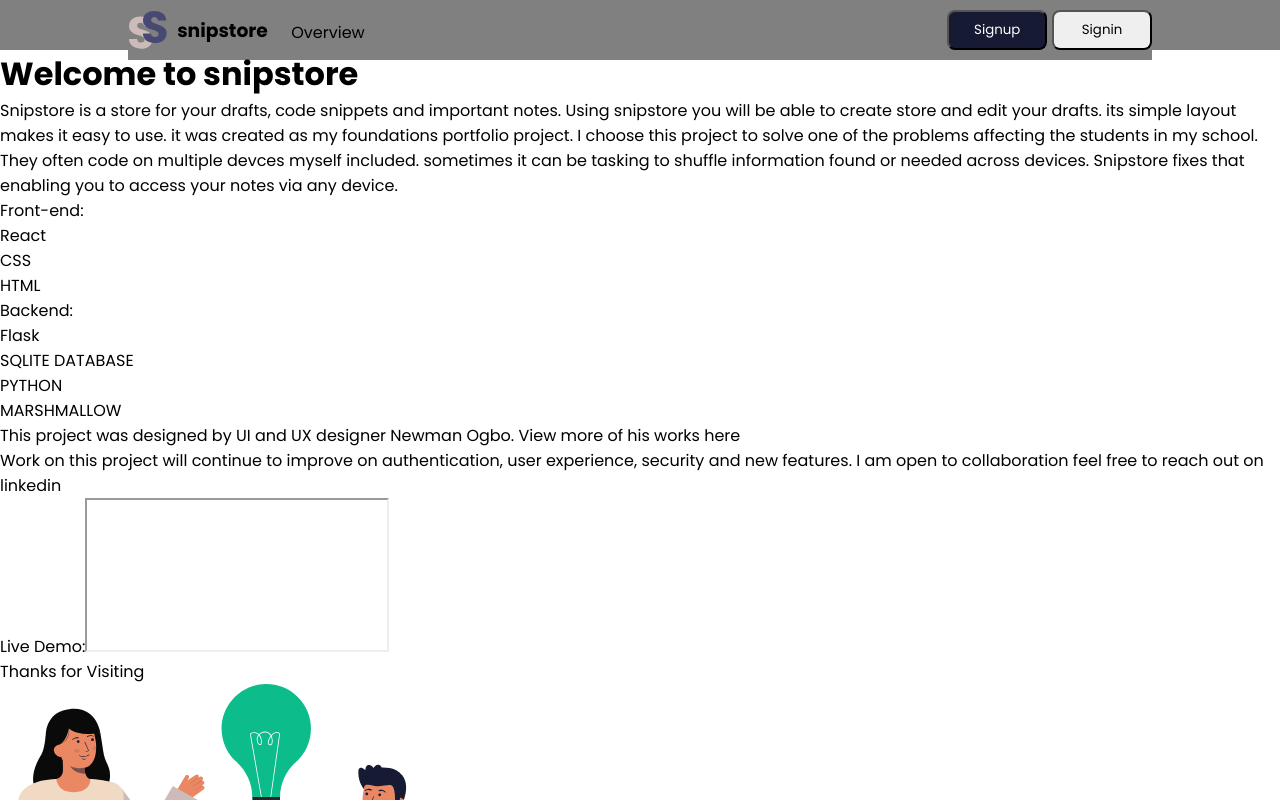
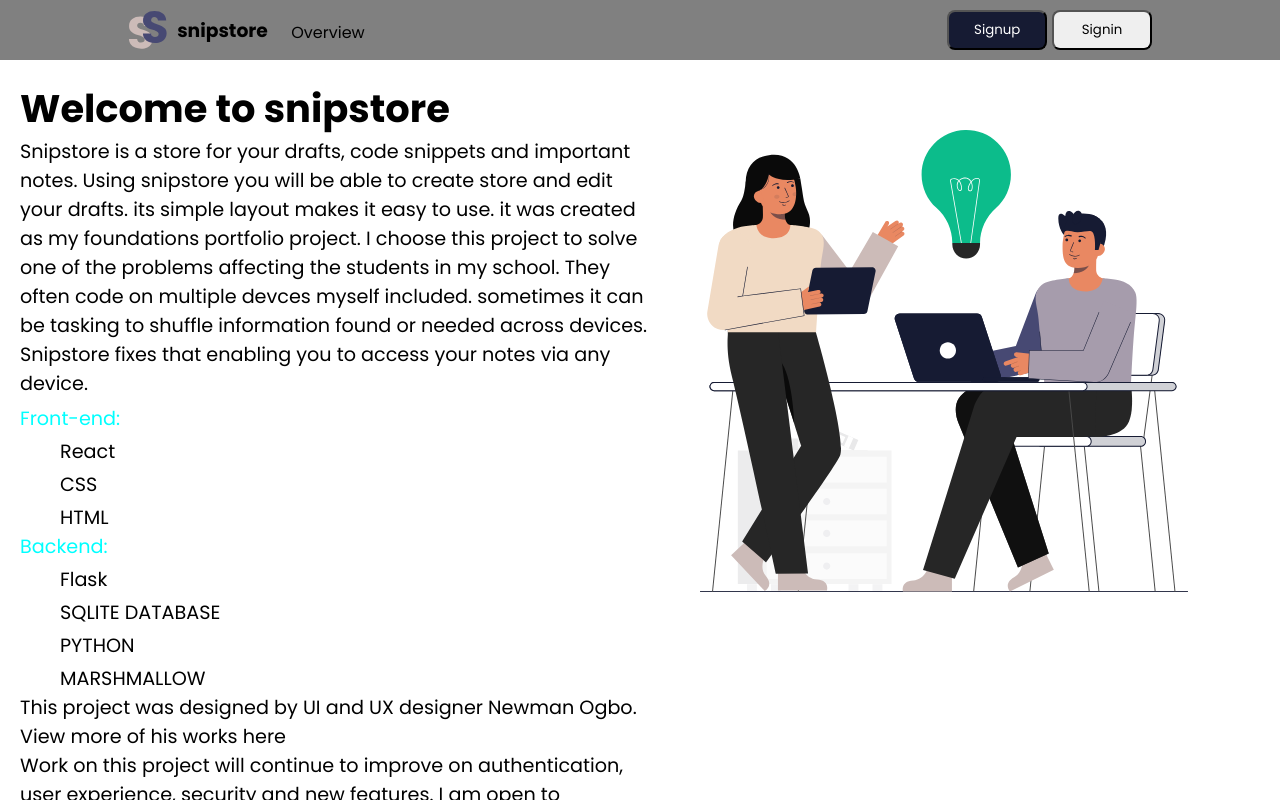
Before and after one commit to Dessira/SnipStore, a React (Create React App) app in the folder snip/: page /overview in a window 1280 px wide. Shown: the top 800 px of the page. Built offline with nearby package versions, Linux system fonts and the light colour scheme.

Commit message:
deploying

```diff
--- a/snip/public/index.html
+++ b/snip/public/index.html
@@ -2,7 +2,7 @@
 <html lang="en">
   <head>
     <meta charset="utf-8" />
-    <link rel="icon" href="%PUBLIC_URL%/favicon.ico" />
+    <link rel="icon" href="Vector.svg" />
     <meta name="viewport" content="width=device-width, initial-scale=1" />
     <meta name="theme-color" content="#000000" />
     <meta
--- a/snip/src/App.js
+++ b/snip/src/App.js
@@ -31,7 +31,7 @@
             <Route exact path="/sign-in">
             <Signin />
             </Route>
-            <Route path="/user/:id">
+            <Route path="/dashboard/:id">
               <User/>
             </Route>
             <Route exact path="/draft/:id">
--- a/snip/src/Home.js
+++ b/snip/src/Home.js
@@ -3,9 +3,6 @@
 
 import Navbar from './Navbar'
 const Home = () => {
-	const handleClick_bt1 = () => {
-		alert("hello")
-	}
 	return (
 	<div className="Home-page">
 		<Navbar />
--- a/snip/src/Overview.js
+++ b/snip/src/Overview.js
@@ -4,21 +4,22 @@
 const Overview = () => {
 
 	return (
-	<div className="Home-page">
+	<div className="Overview-page">
 		<Navbar />
-        <div>
+        <div className="overview-side">
+            <div className="overview-right">
             <h1>Welcome to snipstore</h1>
             <p>Snipstore is a store for your drafts, code snippets and important notes. Using snipstore you will be able to create store and edit your drafts. its simple layout makes it easy to use. it was created as my foundations portfolio project. I choose this project to solve one of the problems affecting the students in my school. They often code on multiple devces myself included. sometimes it can be tasking to shuffle information found or needed across devices. Snipstore fixes that enabling you to access your  notes via any device.</p>
-            <ul>
+            <ul className="architecture">
                 <li>Front-end:
-                    <ul>
+                    <ul className="framework">
                        <li>React</li>
                        <li>CSS</li>
                        <li>HTML</li>
                     </ul>
                 </li>
                 <li>Backend:
-                    <ul>
+                    <ul className="framework">
                         <li>Flask</li>
                         <li>SQLITE DATABASE</li>
                         <li>PYTHON</li>
@@ -32,7 +33,8 @@
                 <iframe></iframe>
             </p>
             <p>Thanks for Visiting</p>
-            <Design />
+            </div>
+            <Design className="land-left"/>
         </div>
 	</div>
 	);
--- a/snip/src/Setting.js
+++ b/snip/src/Setting.js
@@ -43,7 +43,7 @@
       //alert(response)
 	let id = JSON.stringify(data.id)
 	if (id == "-1"){ document.getElementById('set-err').style.display = 'inline'}
-	   else{history.push('/')}
+	   else{history.push(`/dashboard/${id}`)}
 
       // Handle data
    })
--- a/snip/src/Signin.js
+++ b/snip/src/Signin.js
@@ -3,6 +3,7 @@
 import { useState } from "react"
 import { ReactComponent as Logo } from "./Vector.svg"
 import PropTypes from "prop-types"
+import { Link } from "react-router-dom"
 
 const Signin = () => {
         const [email, setEmail] = useState("")
@@ -22,7 +23,7 @@
            else{
             //setToken(true)
             console.log(JSON.stringify(data.token))
-            history.push(`/user/${id}`)
+            history.push(`/dashboard/${id}`)
          }
 
       // Handle data
@@ -45,7 +46,7 @@
 		<input required className="inputs" type="password" value={password} onChange={(e) => setPassword(e.target.value)} />
 		<button className='btn input'>Next</button>
 		</form>
-      <p>Sign up instead</p>
+      <Link to="/sign-up"><p>Sign up instead</p></Link>
       </div>
 	</div>
 	);
--- a/snip/src/Signup.js
+++ b/snip/src/Signup.js
@@ -1,6 +1,7 @@
 import { useHistory } from "react-router-dom"
 import { useState } from "react"
 import { ReactComponent as Logo } from "./Vector.svg"
+import { Link } from "react-router-dom"
 
 const Signup = () => {
 	const [name, setName] = useState("")
@@ -22,7 +23,7 @@
 		.then((data) => {
 			let id = JSON.stringify(data.id)
 			if (id == "-1"){ document.getElementById('err').style.display = "inline" }
-			else{ history.push(`/user/${id}`)}
+			else{ history.push(`/dashboard/${id}`)}
 		})
 		.catch((err) => {
 			alert(err.message);
@@ -50,7 +51,7 @@
 		<input required className="inputs" type="password" value={conpassword} onChange={(e) => setConpassword(e.target.value)} />
 		<button className="btn inputs">Next</button>
 		</form>
-		<p>Sign in instead</p>
+		<Link to="/sign-in"><p>Sign in instead</p></Link>
 		</div>
 		</div>
 	)
--- a/snip/src/index.css
+++ b/snip/src/index.css
@@ -7,7 +7,7 @@
 }
 .nav-container{
 	width: 100%;
-	height: 50px;
+	height: 60px;
 	background-color:  gray;
 }
 .navbar {
@@ -261,3 +261,32 @@
 	width: 80px;
 	align-self: flex-end;
 }
+.overview-side{
+	display: flex;
+	flex-direction: row;
+	margin-top: 20px;
+	margin-left: 20px;
+}
+.overview-right{
+	width: 50%;
+	color:#161B33;
+	font-size: larger;
+}
+.architecture{
+	margin-top: 6px;
+
+}
+.architecture > li{
+	font-weight: 500;
+	color: aqua;
+	list-style:  none;
+}
+.framework > li{
+	margin-left: 40px;
+	list-style:  none;
+	margin-top: 4px;
+}
+.land-left{
+	margin-left: 50px;
+	margin-top: 50px;
+}
```
Also changed, not shown: 2 other files (tests, documents, lock files or other folders).
